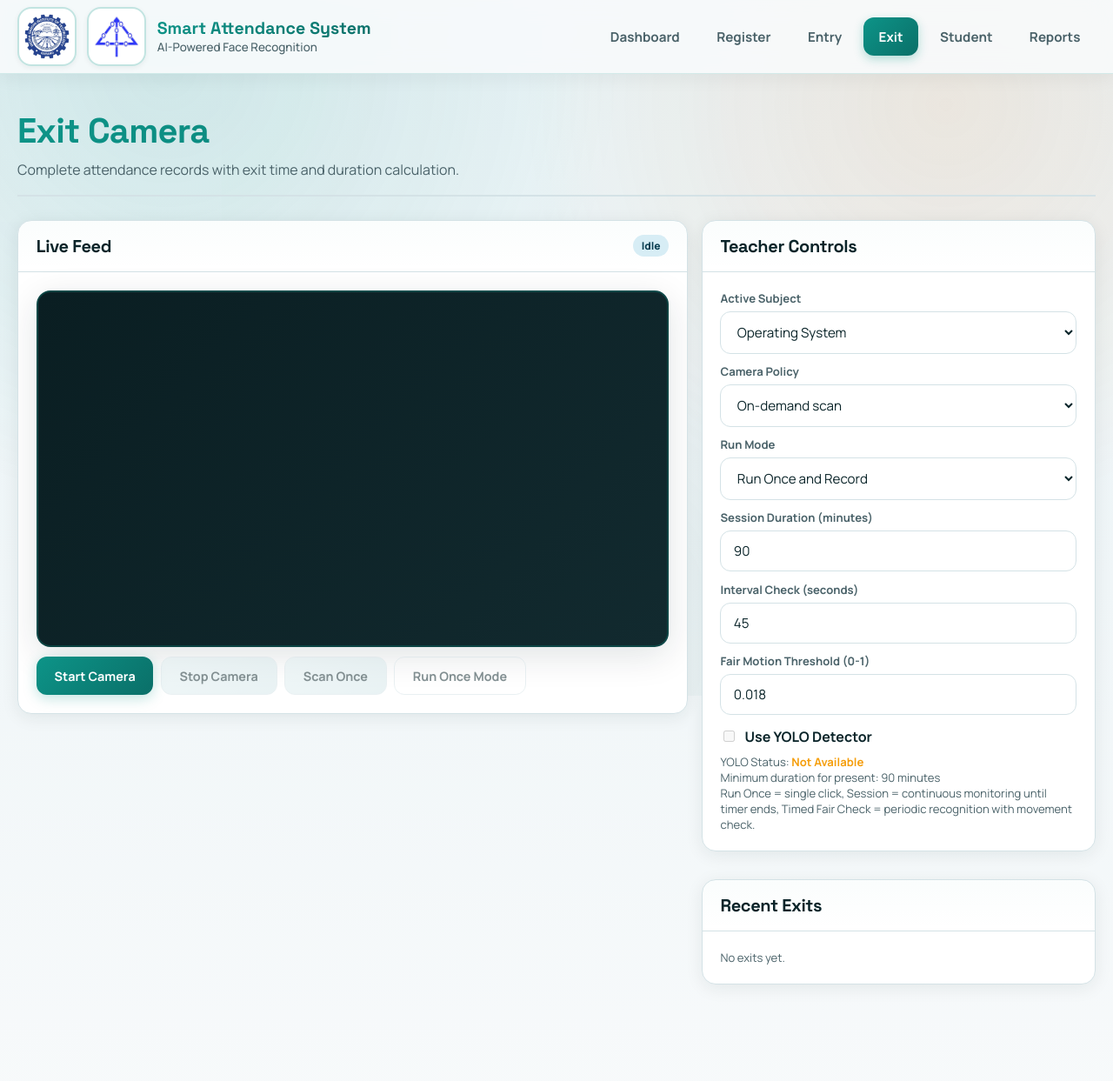
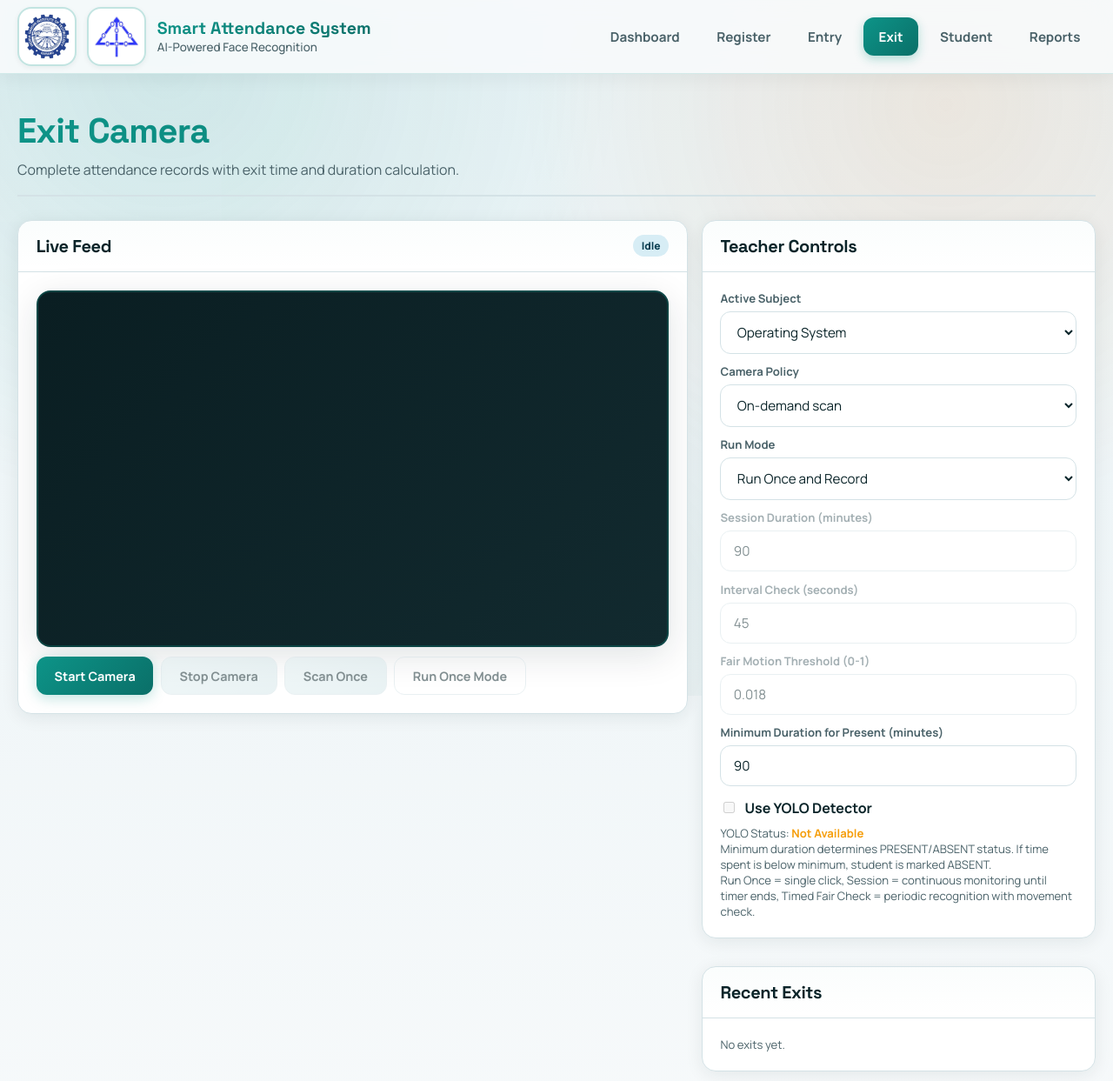
Before and after one commit to Debasis-Behera4143/Smart-Attendance-Management-System, a Flask app: page /exit in a window 1280 px wide. Shown: the top 1243 px of the page at 87% size. Run offline with Flask 3, Linux system fonts and the light colour scheme; data comes from the database, SQL or seed files in the repository; data that the repository does not hold is empty.

Commit message:
feat: Add dynamic minimum duration & improve UI coordination
- Add minimum duration setting to UI (Entry/Exit pages)
- Implement dynamic duration checking from database settings
- Add feature coordination logic (Always On vs Run Once mutual exclusivity)
- Conditionally enable/disable fields based on run mode selection
- Consolidate requirements files into single requirements.txt
- Update render.yaml to use unified requirements
- Remove redundant requirements-deploy.txt and requirements-full.txt
- Clean up database WAL files

```diff
--- a/render.yaml
+++ b/render.yaml
@@ -2,7 +2,7 @@ services:
   - type: web
     name: smart-attendance-system
     env: python
-    buildCommand: "pip install -r requirements-deploy.txt"
+    buildCommand: "pip install -r requirements.txt"
     startCommand: "gunicorn --bind 0.0.0.0:$PORT --workers 2 web.app:app"
     envVars:
       - key: PYTHON_VERSION
--- a/requirements-deploy.txt
+++ /dev/null
@@ -1,6 +0,0 @@
-Flask>=3.0.0
-gunicorn>=21.2.0
-numpy>=1.24.0
-pillow>=10.0.0
-pandas>=2.0.0
-openpyxl>=3.1.0
--- a/web/app.py
+++ b/web/app.py
@@ -142,6 +142,11 @@ def _current_settings():
         config.DEFAULT_FAIR_MOTION_THRESHOLD,
         minimum=0.0,
     )
+    minimum_duration_minutes = _int_from_any(
+        settings.get("minimum_duration_minutes"),
+        config.MINIMUM_DURATION,
+        minimum=1,
+    )
 
     use_yolo_requested = _bool_from_any(
         settings.get("use_yolo"), config.ENABLE_YOLO_IF_AVAILABLE
@@ -154,6 +159,7 @@ def _current_settings():
         "run_interval_seconds": run_interval_seconds,
         "session_duration_minutes": session_duration_minutes,
         "fair_motion_threshold": fair_motion_threshold,
+        "minimum_duration_minutes": minimum_duration_minutes,
         "subject_options": config.SUBJECT_OPTIONS,
         "use_yolo": yolo_active,
         "use_yolo_requested": use_yolo_requested,
@@ -161,6 +167,16 @@ def _current_settings():
         "yolo_active": yolo_active,
         "recognition_interval_seconds": config.RECOGNITION_INTERVAL_SECONDS,
     }
+
+
+def _get_minimum_duration():
+    """Get current minimum duration from database settings."""
+    settings = db.get_system_settings()
+    return _int_from_any(
+        settings.get("minimum_duration_minutes"),
+        config.MINIMUM_DURATION,
+        minimum=1,
+    )
 
 
 def _dashboard_payload():
@@ -357,7 +373,6 @@ def exit_page():
     return render_template(
         "exit.html",
         settings=settings,
-        min_duration=config.MINIMUM_DURATION,
     )
 
 
@@ -422,6 +437,10 @@ def api_settings():
     if "fair_motion_threshold" in data:
         motion_threshold = _float_from_any(data.get("fair_motion_threshold"), minimum=0.0)
         db.set_setting("fair_motion_threshold", str(motion_threshold))
+
+    if "minimum_duration_minutes" in data:
+        min_duration = _int_from_any(data.get("minimum_duration_minutes"), minimum=1)
+        db.set_setting("minimum_duration_minutes", str(min_duration))
 
     if "use_yolo" in data:
         use_yolo = _bool_from_any(data.get("use_yolo"))
@@ -554,7 +573,7 @@ def recognize_exit():
     exit_result = db.mark_exit_and_save_attendance(
         student_id=student_id,
         name=name,
-        minimum_duration=attendance_mgr.minimum_duration,
+        minimum_duration=_get_minimum_duration(),
         subject=subject,
     )
     if not exit_result:
@@ -624,7 +643,7 @@ def mark_exit():
     exit_result = db.mark_exit_and_save_attendance(
         student_id=student_id,
         name=name,
-        minimum_duration=attendance_mgr.minimum_duration,
+        minimum_duration=_get_minimum_duration(),
         subject=subject,
     )
     if not exit_result:
@@ -674,7 +693,12 @@ def manual_attendance():
         raise ValidationError("exit_time cannot be earlier than entry_time")
 
     duration = int((exit_dt - entry_dt).total_seconds() / 60)
-    status = validate_status(status_override) if status_override else attendance_mgr.determine_status(duration)
+    # Use dynamic minimum duration from settings for status determination
+    if status_override:
+        status = validate_status(status_override)
+    else:
+        attendance_mgr.minimum_duration = _get_minimum_duration()
+        status = attendance_mgr.determine_status(duration)
     date = entry_dt.strftime(config.REPORT_DATE_FORMAT)
 
     saved = db.upsert_attendance(
--- a/web/static/js/exit.js
+++ b/web/static/js/exit.js
@@ -14,6 +14,7 @@ document.addEventListener("DOMContentLoaded", () => {
     const defaultRunInterval = Number(root.dataset.defaultRunInterval || 45);
     const defaultSessionDuration = Number(root.dataset.defaultSessionDuration || 90);
     const defaultMotionThreshold = Number(root.dataset.defaultMotionThreshold || 0.018);
+    const defaultMinimumDuration = Number(root.dataset.defaultMinimumDuration || 90);
 
     const video = document.getElementById("liveVideo");
     const canvas = document.getElementById("frameCanvas");
@@ -32,10 +33,12 @@ document.addEventListener("DOMContentLoaded", () => {
     const runInterval = document.getElementById("runInterval");
     const sessionDuration = document.getElementById("sessionDuration");
     const motionThreshold = document.getElementById("motionThreshold");
+    const minimumDuration = document.getElementById("minimumDuration");
 
     runInterval.value = runInterval.value || String(defaultRunInterval);
     sessionDuration.value = sessionDuration.value || String(defaultSessionDuration);
     motionThreshold.value = motionThreshold.value || String(defaultMotionThreshold);
+    minimumDuration.value = minimumDuration.value || String(defaultMinimumDuration);
 
     const setStatus = (text) => {
         statusNode.textContent = text;
@@ -63,6 +66,60 @@ document.addEventListener("DOMContentLoaded", () => {
         }
         monitorBtn.disabled = !stream;
         monitorBtn.textContent = monitorRunning() ? "Stop Monitor" : "Start Monitor";
+    };
+
+    const updateUIFeatureAvailability = () => {
+        const policy = cameraPolicy.value;
+        const mode = getSelectedMode();
+
+        // If "Always On" is selected, disable "Run Once" mode
+        if (policy === "always_on") {
+            Array.from(cameraRunMode.options).forEach(option => {
+                if (option.value === "once") {
+                    option.disabled = true;
+                }
+            });
+            // If current mode is "once", switch to "session"
+            if (mode === "once") {
+                cameraRunMode.value = "session";
+            }
+        } else {
+            // Re-enable all run mode options
+            Array.from(cameraRunMode.options).forEach(option => {
+                option.disabled = false;
+            });
+        }
+
+        // If "Run Once" is selected, disable "Always On" policy
+        if (mode === "once") {
+            Array.from(cameraPolicy.options).forEach(option => {
+                if (option.value === "always_on") {
+                    option.disabled = true;
+                }
+            });
+            // If current policy is "always_on", switch to "on_demand"
+            if (policy === "always_on") {
+                cameraPolicy.value = "on_demand";
+            }
+        } else {
+            // Re-enable all policy options
+            Array.from(cameraPolicy.options).forEach(option => {
+                option.disabled = false;
+            });
+        }
+
+        // Enable/disable features based on run mode
+        // Session Duration: only for "session" mode
+        sessionDuration.disabled = (mode !== "session");
+        sessionDuration.parentElement.style.opacity = (mode === "session") ? "1" : "0.5";
+
+        // Interval Check: only for "interval" mode
+        runInterval.disabled = (mode !== "interval");
+        runInterval.parentElement.style.opacity = (mode === "interval") ? "1" : "0.5";
+
+        // Fair Motion Threshold: only for "interval" mode
+        motionThreshold.disabled = (mode !== "interval");
+        motionThreshold.parentElement.style.opacity = (mode === "interval") ? "1" : "0.5";
     };
 
     const clearSessionTimer = () => {
@@ -177,6 +234,7 @@ document.addEventListener("DOMContentLoaded", () => {
             run_interval_seconds: Number(runInterval.value || defaultRunInterval),
             session_duration_minutes: Number(sessionDuration.value || defaultSessionDuration),
             fair_motion_threshold: Number(motionThreshold.value || defaultMotionThreshold),
+            minimum_duration_minutes: Number(minimumDuration.value || defaultMinimumDuration),
             use_yolo: useYolo.checked,
         };
 
@@ -321,6 +379,7 @@ document.addEventListener("DOMContentLoaded", () => {
 
     const onSettingsChanged = async () => {
         try {
+            updateUIFeatureAvailability();
             await persistSettings();
             updateMonitorButton();
             showNotification("Teacher settings updated", "success");
@@ -345,8 +404,10 @@ document.addEventListener("DOMContentLoaded", () => {
     runInterval.addEventListener("change", onSettingsChanged);
     sessionDuration.addEventListener("change", onSettingsChanged);
     motionThreshold.addEventListener("change", onSettingsChanged);
+    minimumDuration.addEventListener("change", onSettingsChanged);
 
     window.addEventListener("beforeunload", stopCamera);
+    updateUIFeatureAvailability();
     updateMonitorButton();
     loadRecent();
 });
--- a/web/templates/entry.html
+++ b/web/templates/entry.html
@@ -10,6 +10,7 @@
     data-default-run-interval="{{ settings.run_interval_seconds }}"
     data-default-session-duration="{{ settings.session_duration_minutes }}"
     data-default-motion-threshold="{{ settings.fair_motion_threshold }}"
+    data-default-minimum-duration="{{ settings.minimum_duration_minutes }}"
 >
     <div class="page-head">
         <h1>Entry Camera</h1>
@@ -83,6 +84,10 @@
                         <span>Fair Motion Threshold (0-1)</span>
                         <input id="motionThreshold" type="number" min="0" max="1" step="0.001" class="input" value="{{ settings.fair_motion_threshold }}">
                     </label>
+                    <label class="field">
+                        <span>Minimum Duration for Present (minutes)</span>
+                        <input id="minimumDuration" type="number" min="1" class="input" value="{{ settings.minimum_duration_minutes }}">
+                    </label>
                     <label class="toggle">
                         <input id="useYolo" type="checkbox" {% if settings.use_yolo %}checked{% endif %} {% if not settings.yolo_supported %}disabled{% endif %}>
                         <span>Use YOLO Detector</span>
@@ -94,6 +99,7 @@
                             YOLO Status: <strong style="color: var(--warning);">Not Available</strong>
                         {% endif %}
                     </p>
+                    <p class="meta-note">Minimum duration determines PRESENT/ABSENT status. If time spent is below minimum, student is marked ABSENT.</p>
                     <p class="meta-note">Run Once = single click, Session = continuous monitoring until timer ends, Timed Fair Check = periodic recognition with movement check.</p>
                 </div>
             </section>
--- a/web/templates/exit.html
+++ b/web/templates/exit.html
@@ -10,6 +10,7 @@
     data-default-run-interval="{{ settings.run_interval_seconds }}"
     data-default-session-duration="{{ settings.session_duration_minutes }}"
     data-default-motion-threshold="{{ settings.fair_motion_threshold }}"
+    data-default-minimum-duration="{{ settings.minimum_duration_minutes }}"
 >
     <div class="page-head">
         <h1>Exit Camera</h1>
@@ -83,6 +84,10 @@
                         <span>Fair Motion Threshold (0-1)</span>
                         <input id="motionThreshold" type="number" min="0" max="1" step="0.001" class="input" value="{{ settings.fair_motion_threshold }}">
                     </label>
+                    <label class="field">
+                        <span>Minimum Duration for Present (minutes)</span>
+                        <input id="minimumDuration" type="number" min="1" class="input" value="{{ settings.minimum_duration_minutes }}">
+                    </label>
                     <label class="toggle">
                         <input id="useYolo" type="checkbox" {% if settings.use_yolo %}checked{% endif %} {% if not settings.yolo_supported %}disabled{% endif %}>
                         <span>Use YOLO Detector</span>
@@ -94,7 +99,7 @@
                             YOLO Status: <strong style="color: var(--warning);">Not Available</strong>
                         {% endif %}
                     </p>
-                    <p class="meta-note">Minimum duration for present: {{ min_duration }} minutes</p>
+                    <p class="meta-note">Minimum duration determines PRESENT/ABSENT status. If time spent is below minimum, student is marked ABSENT.</p>
                     <p class="meta-note">Run Once = single click, Session = continuous monitoring until timer ends, Timed Fair Check = periodic recognition with movement check.</p>
                 </div>
             </section>
```
Also changed, not shown: requirements-full.txt (deleted, +0 -10 lines), requirements.txt (+11 -0 lines), web/static/js/entry.js (+61 -0 lines), 2 other files.
